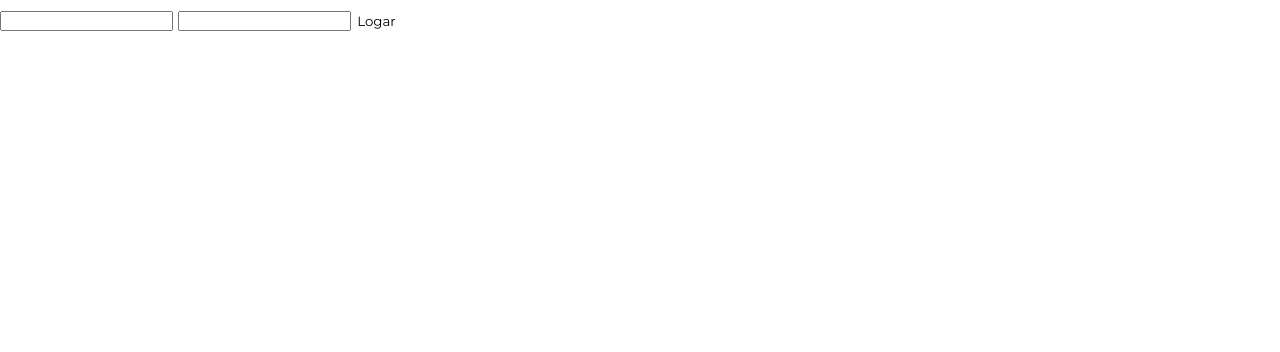
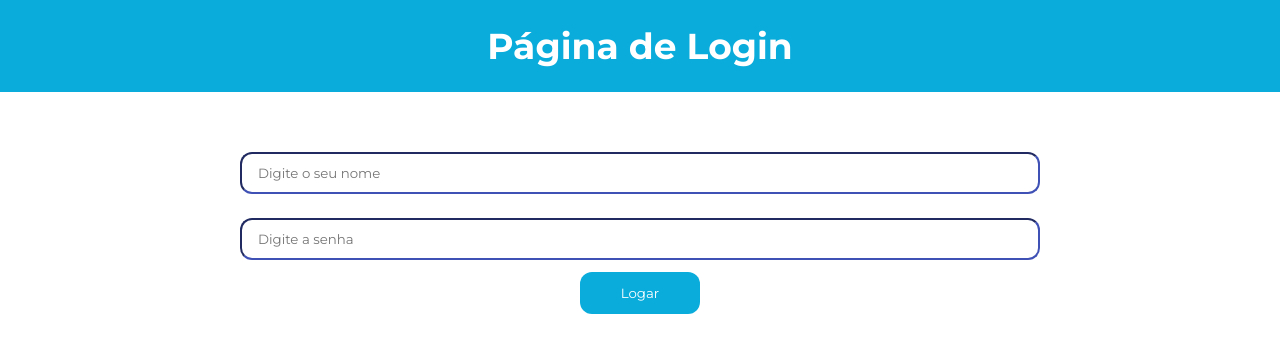
Before and after one commit to GabrielWolf-Dev/portal-danki, a website: page pages/admin-login.html in a window 1280 px wide. Drawn offline with Linux system fonts and the light colour scheme.

Commit message:
Estilizando a página de login

```diff
--- a/pages/admin-login.html
+++ b/pages/admin-login.html
@@ -12,11 +12,17 @@
     <link rel="stylesheet" href="https://stackpath.bootstrapcdn.com/font-awesome/4.7.0/css/font-awesome.min.css" integrity="sha384-wvfXpqpZZVQGK6TAh5PVlGOfQNHSoD2xbE+QkPxCAFlNEevoEH3Sl0sibVcOQVnN" crossorigin="anonymous">
 </head>
 <body>
-    <form method="POST">
-        <input type="text" name="name" />
-        <input type="password" name="pass" />
+    <header class="header">
+        <h1 class="header__title">Página de Login</h1>
+    </header><!--header-->
 
-        <button name="login-act" type="submit">Logar</button>
-    </form>
+    <main class="form-box">
+        <form method="POST" class="form">
+            <input class="form__input" type="text" name="name" placeholder="Digite o seu nome" />
+            <input class="form__input" type="password" name="pass" placeholder="Digite a senha" />
+
+            <button class="form__btn" name="login-act" type="submit">Logar</button>
+        </form><!--form-->
+    </main><!--form-box-->
 </body>
 </html>
--- a/public/styles/admin.style.css
+++ b/public/styles/admin.style.css
@@ -31,6 +31,8 @@ button, input[type='submit'] {
     background-color: transparent;
     cursor: pointer;
 }
+
+/* Panel Page */
 
 .header {
     width: 100%;
@@ -134,3 +136,50 @@ button, input[type='submit'] {
     color: var(--color-purple-dark);
     font-size: 1.5rem;
 }
+
+/*---------------------------------------------------------------------------*/
+/* Login Page */
+
+.header {
+    width: 100%;
+    padding: 24px 2%;
+    background-color: var(--color-blue-white);
+    color: var(--color-white);
+    text-align: center;
+}
+
+.header__title {
+    font-size: 2rem;
+}
+
+.form-box {
+    width: 100%;
+    max-width: 1280px;
+    margin: 48px auto;
+    text-align: center;
+}
+
+.form {
+    width: 100%;
+    max-width: 800px;
+    margin: 0 auto;
+}
+
+.form__input {
+    width: 100%;
+    height: 42px;
+    border-color: var(--color-purple-white);
+    border-radius: 12px;
+    margin: 12px 0;
+    padding-left: 16px;
+    display: inline-block;
+}
+
+.form__btn {
+    width: 100%;
+    max-width: 120px;
+    height: 42px;
+    border-radius: 12px;
+    background-color: var(--color-blue-white);
+    color: var(--color-white);
+}
```
Also changed, not shown: pages/home.html (+0 -6 lines), public/styles/main.style.css (+0 -21 lines).
